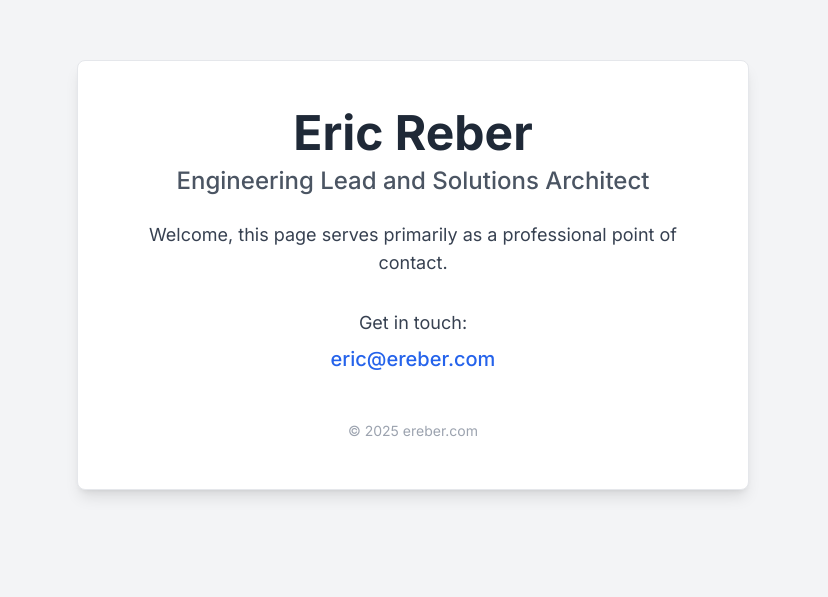
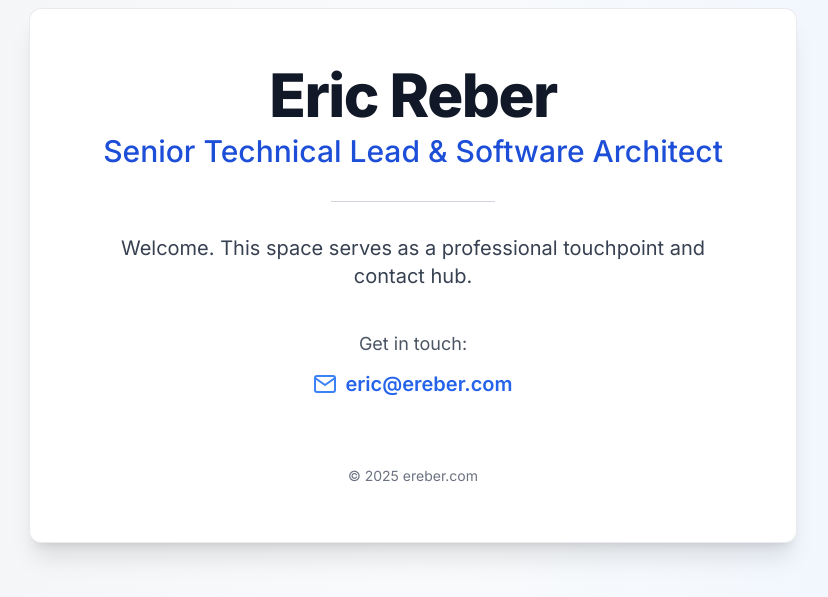
Before and after one commit to ericreber/website, a plain HTML site: page index.html in a window 1280 px wide. Shown: the part 125-722 px from the top of the page, without its empty margins (227-1055 px from the left). Drawn offline with nearby package versions, Linux system fonts and the light colour scheme.

Commit message:
Update index.html

```diff
--- a/index.html
+++ b/index.html
@@ -8,53 +8,71 @@
     <script src="https://cdn.tailwindcss.com"></script>
     <link rel="preconnect" href="https://fonts.googleapis.com">
     <link rel="preconnect" href="https://fonts.gstatic.com" crossorigin>
-    <link href="https://fonts.googleapis.com/css2?family=Inter:wght@400;500;600;700&display=swap" rel="stylesheet">
+    <link href="https://fonts.googleapis.com/css2?family=Inter:wght@400;500;600;700;800&display=swap" rel="stylesheet">
     <style>
         /* Apply Inter font globally */
         body {
             font-family: 'Inter', sans-serif;
         }
+        /* Subtle background animation */
+        @keyframes gradientBG {
+            0% { background-position: 0% 50%; }
+            50% { background-position: 100% 50%; }
+            100% { background-position: 0% 50%; }
+        }
     </style>
     <script>
         // Optional: Tailwind Custom Configuration (if needed)
-        // tailwind.config = {
-        //   theme: {
-        //     extend: {
-        //       colors: {
-        //         // custom colors
-        //       }
-        //     }
-        //   }
-        // }
+        tailwind.config = {
+          theme: {
+            extend: {
+              animation: {
+                gradient: 'gradientBG 15s ease infinite',
+              },
+              keyframes: {
+                 gradientBG: {
+                    '0%, 100%': { backgroundPosition: '0% 50%' },
+                    '50%': { backgroundPosition: '100% 50%' },
+                 }
+              }
+            }
+          }
+        }
     </script>
 </head>
-<body class="bg-gray-100 flex items-center justify-center min-h-screen p-4">
+<body class="bg-gradient-to-r from-gray-100 via-gray-50 to-blue-50 flex items-center justify-center min-h-screen p-4 sm:p-6 lg:p-8 animate-gradient">
 
-    <div class="bg-white shadow-lg rounded-lg p-8 md:p-12 max-w-2xl w-full text-center border border-gray-200">
+    <div class="bg-white shadow-xl rounded-xl p-8 sm:p-10 md:p-14 max-w-3xl w-full text-center border border-gray-200/80 transition-shadow duration-300 hover:shadow-2xl">
 
-        <h1 class="text-4xl md:text-5xl font-bold text-gray-800 mb-2">
+        <h1 class="text-4xl sm:text-5xl md:text-6xl font-extrabold text-gray-900 mb-2 tracking-tight">
             Eric Reber
         </h1>
 
-        <h2 class="text-xl md:text-2xl font-medium text-gray-600 mb-6">
-            Engineering Lead and Solutions Architect
+        <h2 class="text-xl sm:text-2xl md:text-3xl font-medium text-blue-700 mb-8">
+            Senior Technical Lead & Software Architect
         </h2>
 
-        <p class="text-gray-700 text-base md:text-lg mb-8 leading-relaxed">
-            Welcome, this page serves primarily as a professional point of contact.
+        <hr class="w-1/4 mx-auto border-gray-300 mb-8">
+
+        <p class="text-gray-700 text-base sm:text-lg md:text-xl mb-10 leading-relaxed">
+            Welcome. This space serves as a professional touchpoint and contact hub.
         </p>
 
-        <div class="contact-info mt-8">
-            <p class="text-gray-700 text-base md:text-lg mb-2">
+        <div class="contact-info mt-10">
+            <p class="text-gray-600 text-base md:text-lg mb-3">
                 Get in touch:
             </p>
             <a href="mailto:eric@ereber.com"
-               class="text-blue-600 hover:text-blue-800 hover:underline text-lg md:text-xl font-medium break-words">
+               class="inline-flex items-center gap-2 text-blue-600 hover:text-blue-800 hover:underline text-lg md:text-xl font-semibold break-words transition-colors duration-200 group">
+                <svg xmlns="http://www.w3.org/2000/svg" width="24" height="24" viewBox="0 0 24 24" fill="none" stroke="currentColor" stroke-width="2" stroke-linecap="round" stroke-linejoin="round" class="text-blue-500 group-hover:text-blue-700 transition-colors duration-200">
+                    <path d="M4 4h16c1.1 0 2 .9 2 2v12c0 1.1-.9 2-2 2H4c-1.1 0-2-.9-2-2V6c0-1.1.9-2 2-2z"></path>
+                    <polyline points="22,6 12,13 2,6"></polyline>
+                </svg>
                 eric@ereber.com
             </a>
         </div>
 
-        <div class="footer mt-12 text-sm text-gray-400">
+        <div class="footer mt-16 text-sm text-gray-500">
             &copy; <script>document.write(new Date().getFullYear())</script> ereber.com
         </div>
 
```
